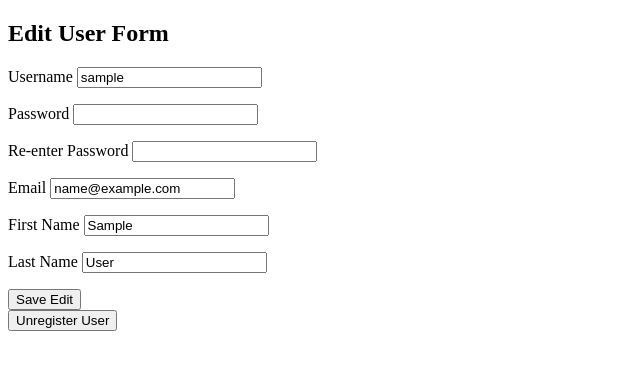
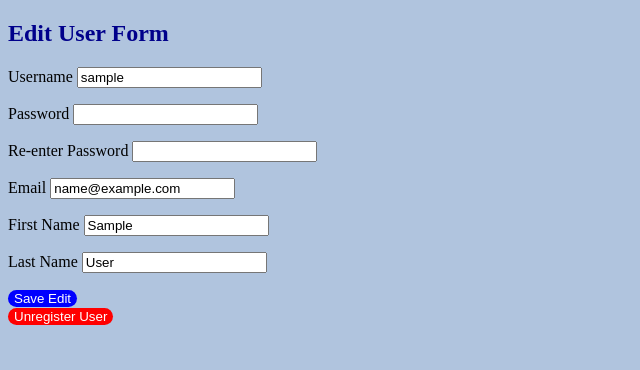
Before and after one commit to NathanNewman/flask-feedback, a Flask app: page /edit-user in a window 1280 px wide. Shown: the top 370 px of the page, without its empty margins (0-640 px from the left). Run offline with Flask 2, Linux system fonts and the light colour scheme; the visitor is signed in with stand-in values (Sample User, id 1); data comes from the database, SQL or seed files in the repository.

Commit message:
added css

```diff
--- a/static/style.css
+++ b/static/style.css
@@ -0,0 +1,39 @@
+body {
+    background-color: lightsteelblue;
+}
+
+h1 {
+    color: darkblue
+}
+
+h2 {
+    color: darkblue
+}
+
+.error {
+    color: red;
+}
+
+.submit {
+    background-color: blue;
+    color:white;
+    border: none;
+    border-radius: 10px;
+}
+
+.submit:hover {
+    background-color:darkblue;
+    cursor:pointer;
+}
+
+.delete {
+    background-color: red;
+    color:white;
+    border:none;
+    border-radius: 10px;
+}
+
+.delete:hover {
+    background-color: darkred;
+    cursor:pointer;
+}
--- a/templates/edit-user.html
+++ b/templates/edit-user.html
@@ -9,10 +9,10 @@
     {% endfor %}
   </p>
   {% endfor %}
-  <button>Save Edit</button>
+  <button class="submit">Save Edit</button>
 </form>
 <form action="/user/{{userId}}/delete" method="post">
-  <button>Unregister User</button>
+  <button class="delete">Unregister User</button>
 </form>
 
 {% endblock %}
--- a/templates/feedback.html
+++ b/templates/feedback.html
@@ -8,6 +8,6 @@
     {% endfor %}
   </p>
   {% endfor %}
-  <button>Submit Feedback</button>
+  <button class="submit">Submit Feedback</button>
 </form>
 {% endblock %}
--- a/templates/index.html
+++ b/templates/index.html
@@ -5,6 +5,7 @@
     <meta http-equiv="X-UA-Compatible" content="IE=edge">
     <meta name="viewport" content="width=device-width, initial-scale=1.0">
     <title>Document</title>
+    <link href="/static/style.css" rel="stylesheet" />
 </head>
 <body>
     {% block content%}
--- a/templates/login.html
+++ b/templates/login.html
@@ -9,7 +9,7 @@
     {% endfor %}
   </p>
   {% endfor %}
-  <button>Login</button>
+  <button class="submit">Login</button>
 </form>
 
 {% endblock %}
--- a/templates/register.html
+++ b/templates/register.html
@@ -10,7 +10,7 @@
     {% endfor %}
   </p>
   {% endfor %}
-  <button>Register</button>
+  <button class="submit">Register</button>
 </form>
 
 {% endblock %}
--- a/templates/secret.html
+++ b/templates/secret.html
@@ -11,7 +11,7 @@
     {{feed.message}}<b> by {{feed.user.username}}</b>
     {% if session['user_id'] == feed.user_id %}
     <form action="/feedback/{{feed.id}}/delete" method="post">
-      <button>X</button>
+      <button class="delete">X</button>
     </form>
     {% endif %}
   </li>
```
